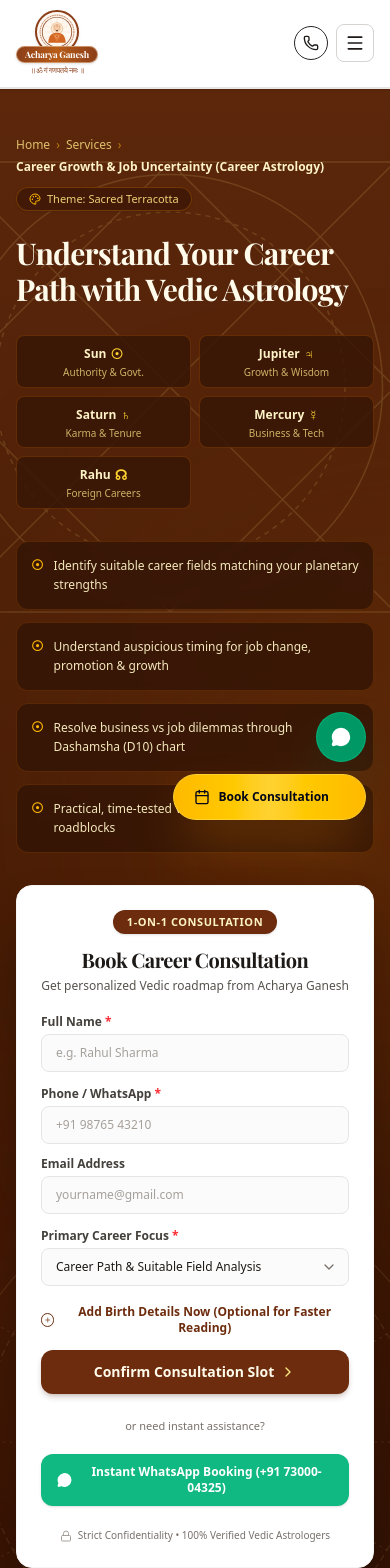
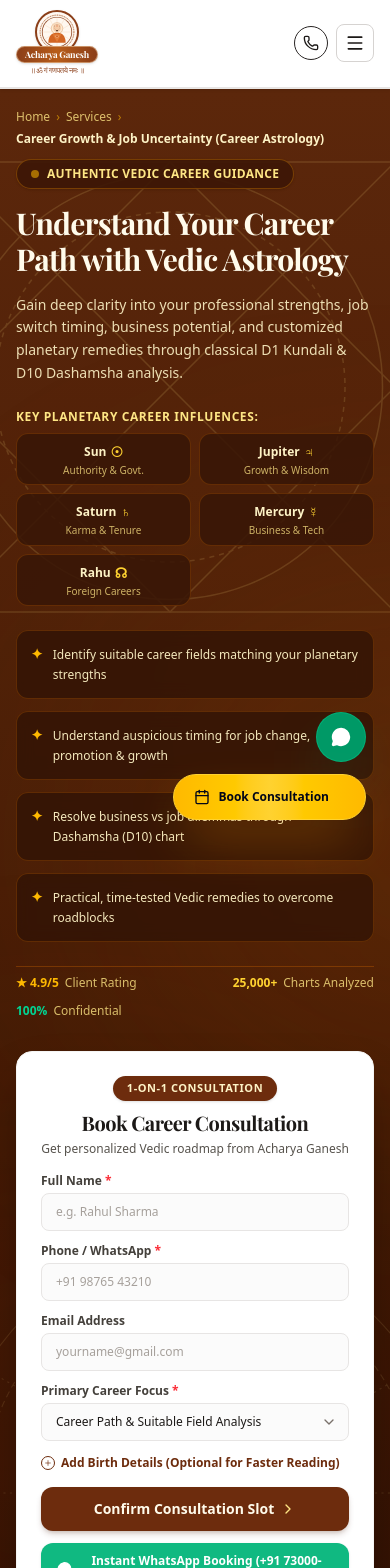
Before and after one commit to astroacharyaganesh/career-page, a React (Vite) app: page / in a window 390 px wide. Shown: the top 1568 px of the page. Built offline with nearby package versions, Linux system fonts and the light colour scheme; a web font is replaced by a local one.

Commit message:
style: optimize component vertical spacing
Refactored vertical padding and margins across landing
page components to improve content density and
visual rhythm.

```diff
--- a/src/components/ExpertProfileCard.tsx
+++ b/src/components/ExpertProfileCard.tsx
@@ -17,9 +17,9 @@ interface ExpertProfileCardProps {
 
 export const ExpertProfileCard: React.FC<ExpertProfileCardProps> = ({ onOpenBooking }) => {
   return (
-    <section id="expert-profile" className="relative -mt-6 lg:-mt-10 mb-12 z-20 max-w-7xl mx-auto px-4 sm:px-6 lg:px-8">
+    <section id="expert-profile" className="relative -mt-4 lg:-mt-6 mb-6 lg:mb-8 z-20 max-w-7xl mx-auto px-4 sm:px-6 lg:px-8">
       {/* Outer Glow & Gradient Container */}
-      <div className="relative rounded-3xl bg-[#0c071e]/95 backdrop-blur-2xl border border-violet-500/25 p-6 sm:p-8 lg:p-10 shadow-2xl shadow-black/80 overflow-hidden">
+      <div className="relative rounded-3xl bg-[#0c071e]/95 backdrop-blur-2xl border border-violet-500/25 p-5 sm:p-6 lg:p-7 shadow-2xl shadow-black/80 overflow-hidden">
 
         {/* Ambient background glows */}
         <div className="absolute -top-24 -left-24 w-80 h-80 bg-violet-600/20 rounded-full blur-[100px] pointer-events-none" />
--- a/src/components/Footer.tsx
+++ b/src/components/Footer.tsx
@@ -3,7 +3,7 @@ import { Sparkles, ShieldCheck, Heart } from 'lucide-react';
 
 export const Footer: React.FC = () => {
   return (
-    <footer id="main-footer" className="border-t border-white/[0.08] bg-[#050810] py-16 text-slate-400 text-xs">
+    <footer id="main-footer" className="border-t border-white/[0.08] bg-[#050810] py-10 sm:py-12 text-slate-400 text-xs">
       <div className="max-w-7xl mx-auto px-4 sm:px-6 lg:px-8 space-y-12">
 
         <div className="grid grid-cols-1 md:grid-cols-2 lg:grid-cols-5 gap-8">
--- a/src/components/Hero.tsx
+++ b/src/components/Hero.tsx
@@ -74,7 +74,7 @@ export const Hero: React.FC<HeroProps> = ({ onOpenBooking, onWatchIntro, onOpenV
   return (
     <section
       id="hero-banner"
-      className="relative min-h-[90vh] pt-10 pb-16 lg:pt-14 lg:pb-24 overflow-hidden bg-gradient-to-b from-[#5c270b] via-[#481d07] to-[#2e1104] text-white"
+      className="relative pt-4 pb-8 lg:pt-6 lg:pb-10 overflow-hidden bg-gradient-to-b from-[#5c270b] via-[#481d07] to-[#2e1104] text-white"
     >
       {/* 1. Sacred Vedic Geometry & Diamond Kundali Watermarks */}
       {/* Left side diamond horoscope watermark */}
@@ -120,8 +120,8 @@ export const Hero: React.FC<HeroProps> = ({ onOpenBooking, onWatchIntro, onOpenV
 
       <div className="max-w-7xl mx-auto px-4 sm:px-6 lg:px-8 relative z-10">
 
-        {/* Top Header Row: Breadcrumbs & Theme Indicator */}
-        <div className="flex flex-col sm:flex-row sm:items-center justify-between gap-3 pt-2 pb-6 sm:pb-8 text-xs text-amber-200/80">
+        {/* Top Header Row: Breadcrumbs */}
+        <div className="flex flex-col sm:flex-row sm:items-center justify-between gap-3 pt-1 pb-3 sm:pb-4 text-xs text-amber-200/80">
           <nav className="flex items-center gap-1.5 flex-wrap font-medium">
             <span className="hover:text-white cursor-pointer transition-colors">Home</span>
             <span className="text-amber-400/60">›</span>
@@ -129,30 +129,42 @@ export const Hero: React.FC<HeroProps> = ({ onOpenBooking, onWatchIntro, onOpenV
             <span className="text-amber-400/60">›</span>
             <span className="text-amber-100 font-semibold">Career Growth & Job Uncertainty (Career Astrology)</span>
           </nav>
-
-          <div className="inline-flex items-center gap-1.5 self-start sm:self-auto px-3 py-1 rounded-full bg-[#3c1706]/80 border border-amber-500/25 text-amber-200/90 shadow-sm backdrop-blur-sm text-[11px]">
-            <Palette className="w-3 h-3 text-amber-400" />
-            <span>Theme: Sacred Terracotta</span>
-          </div>
         </div>
 
-        {/* Main Grid: Left Content (7 cols) + Right Consultation Card (5 cols) */}
-        <div className="grid grid-cols-1 lg:grid-cols-12 gap-8 lg:gap-10 items-start">
+        {/* Main Grid: Left Content (7 cols) + Right Consultation Card (5 cols) - Equal & Balanced */}
+        <div className="grid grid-cols-1 lg:grid-cols-12 gap-8 lg:gap-10 items-stretch">
 
           {/* ================= LEFT COLUMN ================= */}
-          <div className="lg:col-span-7 space-y-6">
+          <div className="lg:col-span-7 flex flex-col justify-between space-y-6">
+
+            <div className="space-y-4">
+              {/* Badge */}
+              <div className="inline-flex items-center gap-2 px-3.5 py-1.5 rounded-full bg-[#3c1706]/90 border border-amber-500/30 text-amber-200 text-xs font-semibold tracking-wide shadow-sm">
+                <span className="w-2 h-2 rounded-full bg-amber-400 animate-pulse" />
+                <span>AUTHENTIC VEDIC CAREER GUIDANCE</span>
+              </div>
 
               {/* Main Display Headline in Regal Serif */}
-            <h1 className="font-serif-display text-3xl sm:text-4xl lg:text-[44px] font-bold text-amber-50 leading-[1.2] tracking-tight">
+              <h1 className="font-serif-display text-3xl sm:text-4xl lg:text-[42px] font-bold text-amber-50 leading-[1.22] tracking-tight">
                 Understand Your Career Path with Vedic Astrology
               </h1>
 
+              {/* Subheading */}
+              <p className="text-sm sm:text-[15px] text-amber-100/90 font-normal leading-relaxed">
+                Gain deep clarity into your professional strengths, job switch timing, business potential, and customized planetary remedies through classical D1 Kundali & D10 Dashamsha analysis.
+              </p>
+            </div>
+
             {/* 5 Planetary Characteristic Chips */}
-            <div className="grid grid-cols-2 sm:grid-cols-5 gap-2 pt-1">
+            <div className="space-y-2">
+              <div className="text-xs font-bold text-amber-200 uppercase tracking-wider">
+                Key Planetary Career Influences:
+              </div>
+              <div className="grid grid-cols-2 sm:grid-cols-5 gap-2">
                 {planets.map((p, idx) => (
                   <div
                     key={idx}
-                  className="px-2.5 py-2 rounded-lg bg-[#381607]/85 border border-amber-600/25 text-center flex flex-col items-center justify-center transition-all hover:bg-[#4a1e0a]/90 hover:border-amber-500/40"
+                    className="px-2.5 py-2 rounded-xl bg-[#381607]/85 border border-amber-600/25 text-center flex flex-col items-center justify-center transition-all hover:bg-[#4a1e0a]/90 hover:border-amber-500/40"
                   >
                     <div className="text-xs font-semibold text-amber-100 flex items-center justify-center gap-1">
                       <span>{p.name}</span>
@@ -164,35 +176,52 @@ export const Hero: React.FC<HeroProps> = ({ onOpenBooking, onWatchIntro, onOpenV
                   </div>
                 ))}
               </div>
+            </div>
 
             {/* 2x2 Feature Matrix Grid */}
-            <div className="grid grid-cols-1 sm:grid-cols-2 gap-3 pt-2">
+            <div className="grid grid-cols-1 sm:grid-cols-2 gap-3">
               {highlights.map((text, idx) => (
                 <div
                   key={idx}
-                  className="p-3.5 rounded-xl bg-[#311306]/75 border border-amber-600/20 hover:border-amber-500/40 transition-colors flex items-start gap-2.5 text-xs sm:text-[13px] text-amber-100/95 leading-relaxed backdrop-blur-sm"
+                  className="p-3.5 rounded-xl bg-[#311306]/80 border border-amber-600/25 hover:border-amber-500/40 transition-colors flex items-start gap-2.5 text-xs sm:text-[13px] text-amber-100/95 leading-relaxed backdrop-blur-sm"
                 >
-                  <span className="text-amber-400 font-bold text-sm mt-[-1px] select-none">☉</span>
+                  <span className="text-amber-400 font-bold text-sm mt-[-1px] select-none">✦</span>
                   <span>{text}</span>
                 </div>
               ))}
             </div>
 
+            {/* Trust Badges Bar */}
+            <div className="pt-2 border-t border-amber-600/30 flex flex-wrap items-center justify-between gap-3 text-xs text-amber-200/80">
+              <div className="flex items-center gap-1.5">
+                <span className="text-amber-400 font-bold">★ 4.9/5</span>
+                <span>Client Rating</span>
+              </div>
+              <div className="flex items-center gap-1.5">
+                <span className="text-amber-300 font-bold">25,000+</span>
+                <span>Charts Analyzed</span>
+              </div>
+              <div className="flex items-center gap-1.5">
+                <span className="text-emerald-400 font-bold">100%</span>
+                <span>Confidential</span>
+              </div>
+            </div>
+
           </div>
 
           {/* ================= RIGHT COLUMN (WHITE CONSULTATION CARD) ================= */}
-          <div className="lg:col-span-5 w-full">
-            <div className="relative w-full rounded-2xl bg-white text-slate-800 p-6 sm:p-7 shadow-2xl shadow-black/40 border border-stone-100">
+          <div className="lg:col-span-5 w-full flex flex-col">
+            <div className="relative w-full h-full rounded-2xl bg-white text-slate-800 p-6 sm:p-7 shadow-2xl shadow-black/40 border border-stone-100 flex flex-col justify-between">
 
               {/* Top Center Pill */}
-              <div className="flex justify-center mb-3">
+              <div className="flex justify-center mb-2">
                 <span className="px-3.5 py-1 rounded-full text-[11px] font-bold tracking-wider uppercase bg-[#6d2c0d] text-amber-100 shadow-sm">
                   1-ON-1 CONSULTATION
                 </span>
               </div>
 
               {/* Card Title & Subtitle */}
-              <div className="text-center mb-5">
+              <div className="text-center mb-4">
                 <h3 className="font-serif-display text-xl sm:text-2xl font-bold text-stone-900 tracking-tight">
                   Book Career Consultation
                 </h3>
@@ -202,7 +231,7 @@ export const Hero: React.FC<HeroProps> = ({ onOpenBooking, onWatchIntro, onOpenV
               </div>
 
               {/* Consultation Booking Form */}
-              <form onSubmit={handleSubmit} className="space-y-3.5">
+              <form onSubmit={handleSubmit} className="space-y-3 flex-1 flex flex-col justify-between">
 
                 {/* Full Name */}
                 <div>
@@ -272,7 +301,7 @@ export const Hero: React.FC<HeroProps> = ({ onOpenBooking, onWatchIntro, onOpenV
                 </div>
 
                 {/* Expandable Birth Details Accordion */}
-                <div className="pt-1">
+                <div className="pt-0.5">
                   <button
                     type="button"
                     onClick={() => setShowBirthDetails(!showBirthDetails)}
@@ -283,12 +312,12 @@ export const Hero: React.FC<HeroProps> = ({ onOpenBooking, onWatchIntro, onOpenV
                     ) : (
                       <Plus className="w-3.5 h-3.5 rounded-full border border-[#6d2c0d] p-0.5" />
                     )}
-                    <span>Add Birth Details Now (Optional for Faster Reading)</span>
+                    <span>Add Birth Details (Optional for Faster Reading)</span>
                   </button>
 
                   {showBirthDetails && (
-                    <div className="mt-3 p-3.5 rounded-xl bg-stone-50 border border-stone-200 space-y-3 animate-fadeIn">
-                      <div className="grid grid-cols-1 sm:grid-cols-2 gap-2.5">
+                    <div className="mt-2.5 p-3 rounded-xl bg-stone-50 border border-stone-200 space-y-2.5 animate-fadeIn">
+                      <div className="grid grid-cols-1 sm:grid-cols-2 gap-2">
                         <div>
                           <label className="block text-[11px] font-medium text-stone-600 mb-0.5">
                             Date of Birth
@@ -334,7 +363,7 @@ export const Hero: React.FC<HeroProps> = ({ onOpenBooking, onWatchIntro, onOpenV
                 <button
                   type="submit"
                   disabled={isSubmitting}
-                  className="w-full py-3 px-4 rounded-xl font-bold text-sm text-amber-50 bg-[#6d2c0d] hover:bg-[#572209] active:scale-[0.99] transition-all shadow-md shadow-amber-950/20 flex items-center justify-center gap-1.5 cursor-pointer mt-2"
+                  className="w-full py-3 px-4 rounded-xl font-bold text-sm text-amber-50 bg-[#6d2c0d] hover:bg-[#572209] active:scale-[0.99] transition-all shadow-md shadow-amber-950/20 flex items-center justify-center gap-1.5 cursor-pointer mt-1"
                 >
                   {isSubmitting ? (
                     <span className="flex items-center gap-2">
@@ -354,14 +383,7 @@ export const Hero: React.FC<HeroProps> = ({ onOpenBooking, onWatchIntro, onOpenV
                   )}
                 </button>
 
-                {/* Instant Assistance Divider */}
-                <div className="text-center py-1">
-                  <span className="text-[11px] text-stone-500">
-                    or need instant assistance?
-                  </span>
-                </div>
-
-                {/* WhatsApp Button */}
+                {/* Instant WhatsApp Button */}
                 <button
                   type="button"
                   onClick={handleWhatsAppDirect}
@@ -372,7 +394,7 @@ export const Hero: React.FC<HeroProps> = ({ onOpenBooking, onWatchIntro, onOpenV
                 </button>
 
                 {/* Confidentiality Footer */}
-                <div className="pt-2 text-center text-[10px] text-stone-500 flex items-center justify-center gap-1.5">
+                <div className="pt-1 text-center text-[10px] text-stone-500 flex items-center justify-center gap-1.5">
                   <Lock className="w-3 h-3 text-stone-400" />
                   <span>Strict Confidentiality • 100% Verified Vedic Astrologers</span>
                 </div>
--- a/src/components/UnderstandingCareerAstrology.tsx
+++ b/src/components/UnderstandingCareerAstrology.tsx
@@ -1,5 +1,5 @@
 import React from 'react';
-import posterImage from '../assets/images/career_astrology_poster_1787726633623.jpg';
+import posterImage from '../assets/images/regenerated_image_1787734998981.webp';
 import {
   Sparkles,
   Compass,
@@ -26,7 +26,7 @@ export const UnderstandingCareerAstrology: React.FC<UnderstandingCareerAstrology
   };
 
   return (
-    <section id="understanding-career-astrology" className="pt-8 sm:pt-10 lg:pt-12 pb-4 sm:pb-6 lg:pb-6 bg-[#FAF7F2] text-stone-800 relative overflow-hidden border-b border-stone-200">
+    <section id="understanding-career-astrology" className="py-7 sm:py-9 bg-[#FAF7F2] text-stone-800 relative overflow-hidden border-b border-stone-200">
 
       {/* Subtle background geometry patterns */}
       <div className="absolute top-0 right-0 w-96 h-96 bg-amber-200/20 rounded-full blur-3xl pointer-events-none" />
--- a/src/components/VedicTestimonialsSection.tsx
+++ b/src/components/VedicTestimonialsSection.tsx
@@ -41,7 +41,7 @@ export const VedicTestimonialsSection: React.FC = () => {
   return (
     <section
       id="verified-testimonials"
-      className="py-16 lg:py-24 bg-[#1A0C06] text-stone-200 relative overflow-hidden border-b border-amber-950/40"
+      className="py-7 sm:py-9 bg-[#1A0C06] text-stone-200 relative overflow-hidden border-b border-amber-950/40"
     >
       {/* Background starlight dots pattern */}
       <div className="absolute inset-0 opacity-[0.12] pointer-events-none" style={{
@@ -55,10 +55,10 @@ export const VedicTestimonialsSection: React.FC = () => {
       <div className="max-w-7xl mx-auto px-4 sm:px-6 lg:px-8 relative z-10">
 
         {/* Top Header Block */}
-        <div className="text-center max-w-3xl mx-auto mb-12">
+        <div className="text-center max-w-3xl mx-auto mb-6 sm:mb-8">
 
           {/* Pill Badge */}
-          <div className="inline-flex items-center gap-1.5 px-4 py-1.5 rounded-full bg-[#35180D] border border-amber-600/30 text-xs font-semibold text-amber-300 mb-4 shadow-sm">
+          <div className="inline-flex items-center gap-1.5 px-4 py-1.5 rounded-full bg-[#35180D] border border-amber-600/30 text-xs font-semibold text-amber-300 mb-2.5 shadow-sm">
             <Sparkles className="w-3.5 h-3.5 text-amber-400" />
             <span>Verified Client Success Stories</span>
           </div>
```
Also changed, not shown: src/components/ConsultationProcess.tsx (+5 -5 lines), src/components/SessionDeliverablesAndDiagnostics.tsx (+6 -6 lines), src/components/SingleVideoSection.tsx (+4 -4 lines), src/components/VedicCareerKnowledgeHub.tsx (+5 -5 lines), src/components/VedicCareerStages.tsx (+4 -4 lines), src/components/WhyChooseUs.tsx (+5 -5 lines), src/assets/images/regenerated_image_1787734998981.webp (added). Lines whose indentation alone changed are shown as unchanged.
